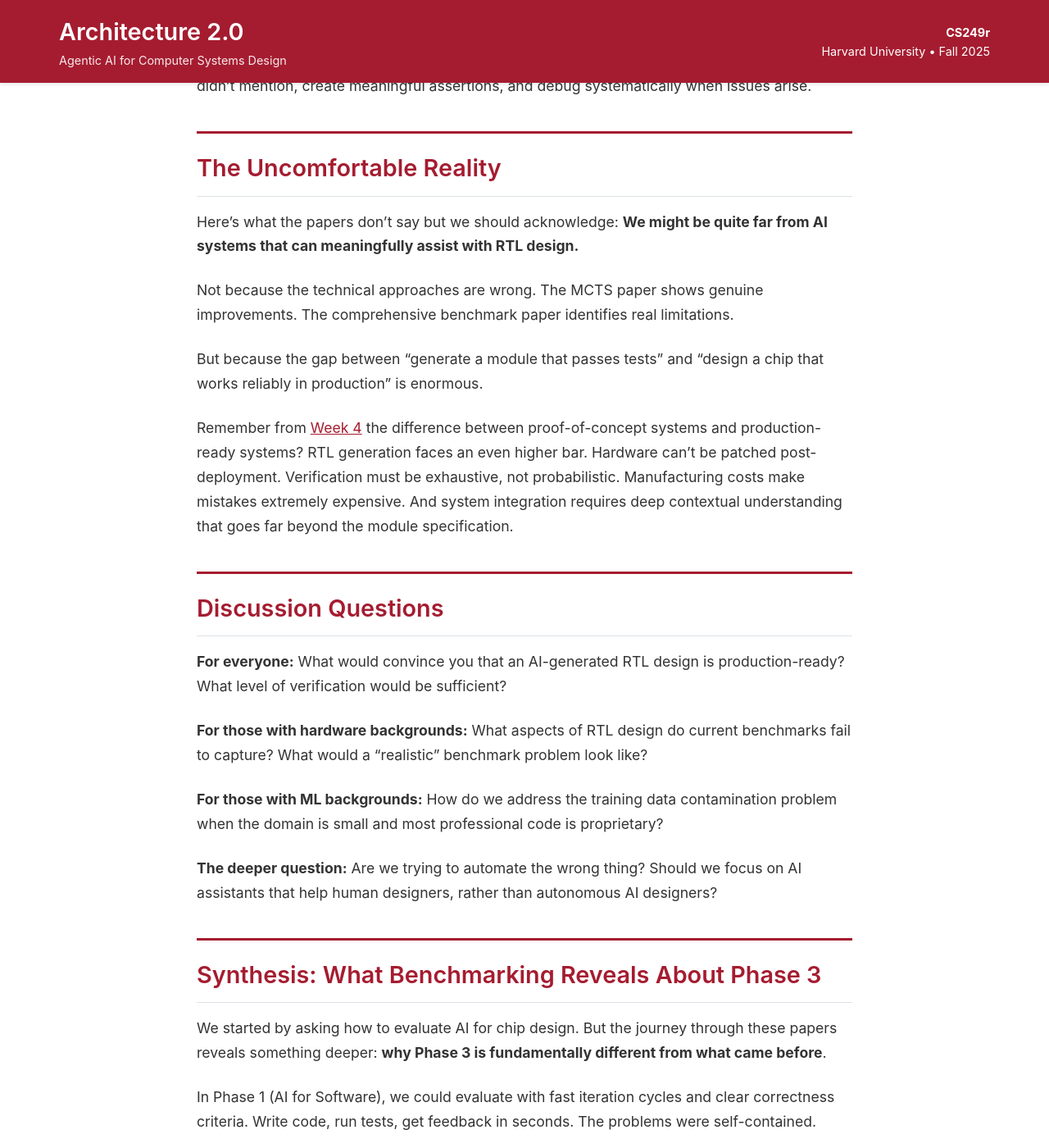
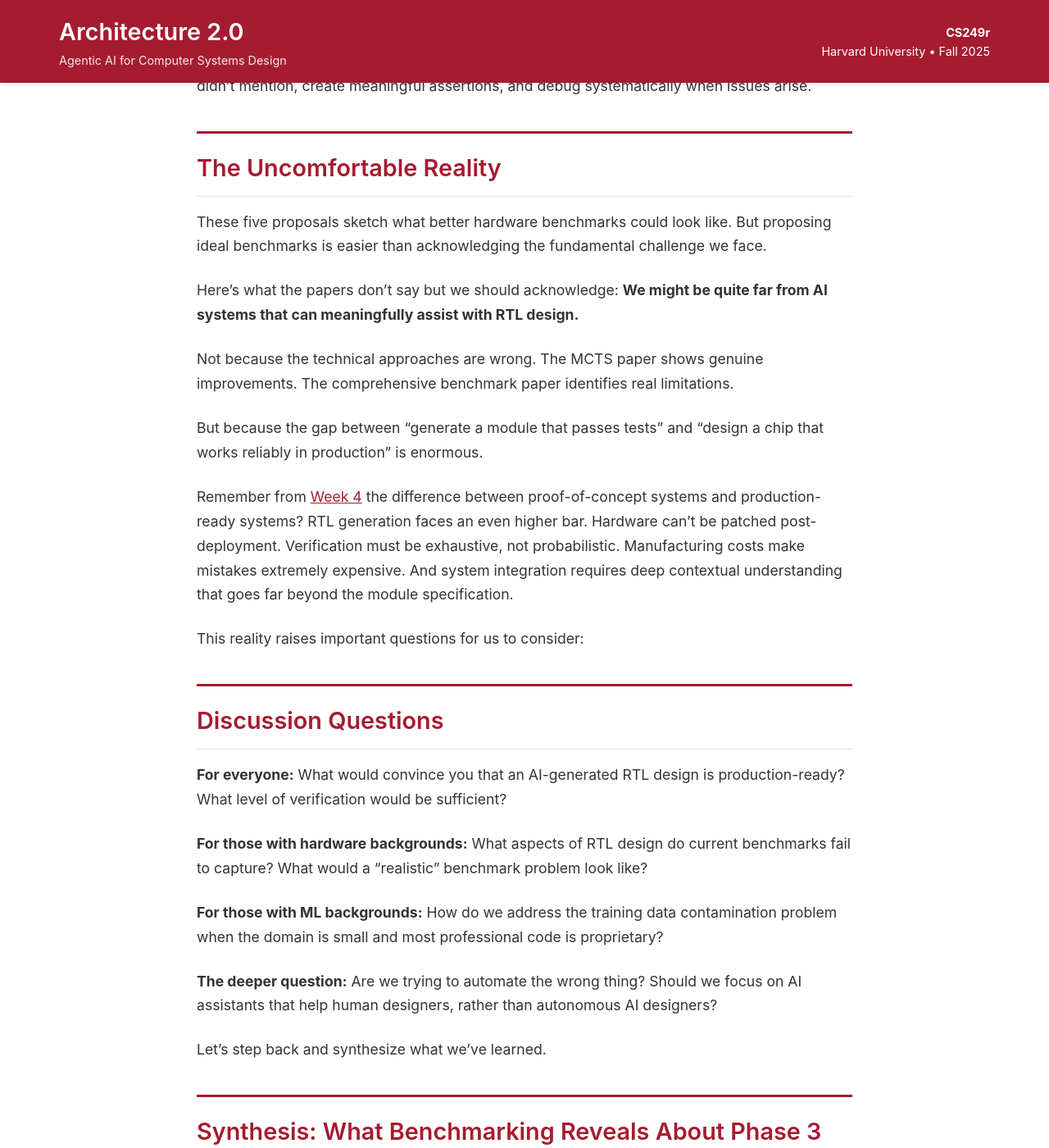
Before and after one commit to harvard-edge/cs249r_fall2025, a Jekyll site: the page built from _posts/2024-11-14-week-11-part-2-benchmarking-llms.md, in a window 1280 px wide and 1400 px high, scrolled down 12653 px. Shown: the whole window at 82% size. Built offline with Jekyll 4.4.1, drawn with Linux system fonts in a browser that asks for light colours; comment, search, counter and statistics services are not loaded.

Commit message:
Add transition sentences to smooth section connections

```diff
--- a/_posts/2024-11-14-week-11-part-2-benchmarking-llms.md
+++ b/_posts/2024-11-14-week-11-part-2-benchmarking-llms.md
@@ -308,6 +308,8 @@ So what would hardware benchmarks need to look like?
 
 ## The Uncomfortable Reality
 
+These five proposals sketch what better hardware benchmarks could look like. But proposing ideal benchmarks is easier than acknowledging the fundamental challenge we face.
+
 Here's what the papers don't say but we should acknowledge: **We might be quite far from AI systems that can meaningfully assist with RTL design.**
 
 Not because the technical approaches are wrong. The MCTS paper shows genuine improvements. The comprehensive benchmark paper identifies real limitations.
@@ -315,6 +317,8 @@ Not because the technical approaches are wrong. The MCTS paper shows genuine imp
 But because the gap between "generate a module that passes tests" and "design a chip that works reliably in production" is enormous.
 
 Remember from [Week 4](/blog/2024/09/24/week-4-production-reality/) the difference between proof-of-concept systems and production-ready systems? RTL generation faces an even higher bar. Hardware can't be patched post-deployment. Verification must be exhaustive, not probabilistic. Manufacturing costs make mistakes extremely expensive. And system integration requires deep contextual understanding that goes far beyond the module specification.
+
+This reality raises important questions for us to consider:
 
 ## Discussion Questions
 
@@ -325,6 +329,8 @@ Remember from [Week 4](/blog/2024/09/24/week-4-production-reality/) the differen
 **For those with ML backgrounds:** How do we address the training data contamination problem when the domain is small and most professional code is proprietary?
 
 **The deeper question:** Are we trying to automate the wrong thing? Should we focus on AI assistants that help human designers, rather than autonomous AI designers?
+
+Let's step back and synthesize what we've learned.
 
 ## Synthesis: What Benchmarking Reveals About Phase 3
 
```
